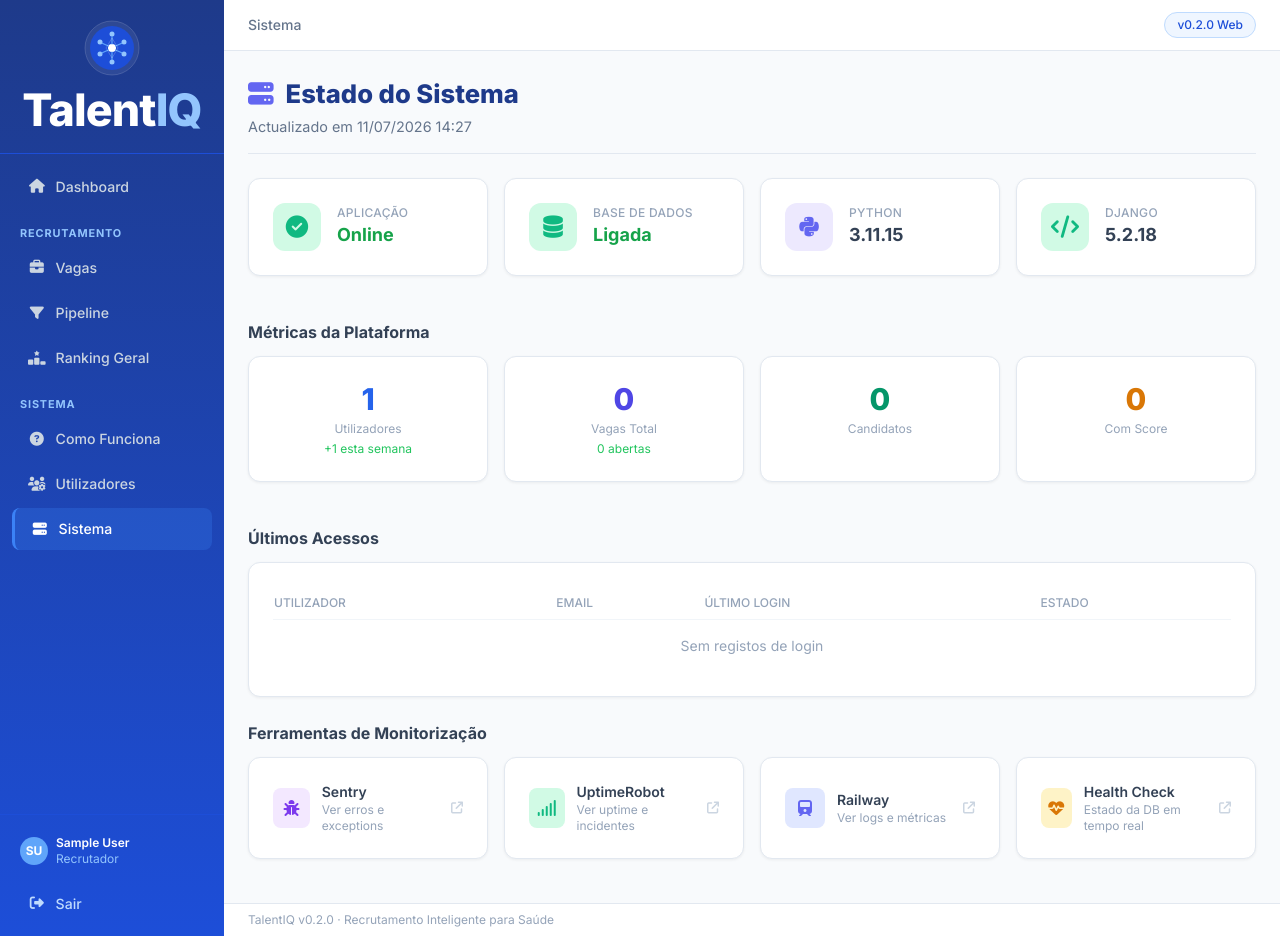
After one commit to Ngaspar20/TalentIQ-web, a Django app: page /sistema/ in a window 1280 px wide. The commit adds this page. Run offline with Django 5.2, Linux system fonts and the light colour scheme; the visitor is signed in with stand-in values (Sample User, id 1); data comes from the database, SQL or seed files in the repository; data that the repository does not hold is empty; some libraries are stand-ins or nearby versions.

Commit message:
Add Sistema dashboard with live metrics, last logins and monitoring links

```diff
--- /dev/null
+++ b/talentiq/system_views.py
@@ -0,0 +1,73 @@
+import sys
+import django
+from django.shortcuts import render
+from django.contrib.auth.decorators import login_required
+from django.db import connection
+from django.utils import timezone
+from datetime import timedelta
+
+from accounts.models import User, Organisation
+from vagas.models import Vaga
+from candidatos.models import Candidato
+
+
+@login_required
+def sistema_view(request):
+    if not request.user.is_superuser:
+        from django.http import HttpResponseForbidden
+        return HttpResponseForbidden()
+
+    # DB health
+    try:
+        connection.ensure_connection()
+        db_ok = True
+    except Exception:
+        db_ok = False
+
+    now = timezone.now()
+    ultimas_24h = now - timedelta(hours=24)
+    ultimos_7d = now - timedelta(days=7)
+
+    # Counts
+    total_utilizadores = User.objects.count()
+    total_vagas = Vaga.objects.count()
+    vagas_abertas = Vaga.objects.filter(estado="Aberta").count()
+    total_candidatos = Candidato.objects.count()
+    candidatos_com_score = Candidato.objects.filter(score_fit__isnull=False).count()
+    score_medio = None
+    if candidatos_com_score:
+        from django.db.models import Avg
+        score_medio = Candidato.objects.filter(score_fit__isnull=False).aggregate(Avg("score_fit"))["score_fit__avg"]
+        score_medio = round(score_medio, 1)
+
+    # Recent logins
+    ultimos_logins = User.objects.filter(
+        last_login__isnull=False
+    ).order_by("-last_login")[:8]
+
+    # New users last 7 days
+    novos_utilizadores = User.objects.filter(date_joined__gte=ultimos_7d).count()
+
+    # New candidates last 7 days
+    novos_candidatos = Candidato.objects.filter(created_at__gte=ultimos_7d).count()
+
+    # System info
+    python_version = sys.version.split(" ")[0]
+    django_version = django.__version__
+
+    ctx = {
+        "db_ok": db_ok,
+        "total_utilizadores": total_utilizadores,
+        "total_vagas": total_vagas,
+        "vagas_abertas": vagas_abertas,
+        "total_candidatos": total_candidatos,
+        "candidatos_com_score": candidatos_com_score,
+        "score_medio": score_medio,
+        "ultimos_logins": ultimos_logins,
+        "novos_utilizadores": novos_utilizadores,
+        "novos_candidatos": novos_candidatos,
+        "python_version": python_version,
+        "django_version": django_version,
+        "now": now,
+    }
+    return render(request, "sistema/sistema.html", ctx)
--- a/talentiq/urls.py
+++ b/talentiq/urls.py
@@ -5,6 +5,7 @@ from django.db import connection
 from .dashboard import dashboard
 from ajuda.views import ajuda_view
 from .gestao_views import utilizadores_list, utilizador_novo, utilizador_toggle, utilizador_reset_password, minha_senha
+from .system_views import sistema_view
 
 
 def health_check(request):
@@ -31,5 +32,6 @@ urlpatterns = [
     path("scoring/", include("scoring.urls")),
     path("pipeline/", include("pipeline.urls")),
     path("ajuda/", ajuda_view, name="ajuda"),
+    path("sistema/", sistema_view, name="sistema"),
     path("", dashboard, name="dashboard"),
 ]
--- a/templates/base.html
+++ b/templates/base.html
@@ -195,6 +195,11 @@
             <a href="/gestao/utilizadores/" class="sidebar-link {% if '/gestao/' in request.path %}active{% endif %}">
                 <i class="fa-solid fa-users-gear fa-fw"></i> Utilizadores
             </a>
+            {% if user.is_superuser %}
+            <a href="/sistema/" class="sidebar-link {% if '/sistema/' in request.path %}active{% endif %}">
+                <i class="fa-solid fa-server fa-fw"></i> Sistema
+            </a>
+            {% endif %}
         </nav>
 
         <!-- User info -->
--- /dev/null
+++ b/templates/sistema/sistema.html
@@ -0,0 +1,179 @@
+{% extends "base.html" %}
+{% block title %}Sistema{% endblock %}
+{% block breadcrumb %}Sistema{% endblock %}
+{% block content %}
+
+<div class="page-header">
+    <h1 class="flex items-center gap-3">
+        <i class="fa-solid fa-server" style="color:#6366f1;"></i> Estado do Sistema
+    </h1>
+    <p class="text-slate-500 text-sm mt-1">Actualizado em {{ now|date:"d/m/Y H:i" }}</p>
+</div>
+
+<!-- Status geral -->
+<div class="grid grid-cols-1 gap-4 mb-6" style="grid-template-columns: repeat(auto-fit, minmax(200px, 1fr));">
+
+    <!-- App -->
+    <div class="section-card flex items-center gap-4">
+        <div class="w-12 h-12 rounded-xl flex items-center justify-center" style="background:#d1fae5;">
+            <i class="fa-solid fa-circle-check" style="color:#10b981;font-size:1.4rem;"></i>
+        </div>
+        <div>
+            <div class="text-xs text-slate-400 font-medium uppercase tracking-wide">Aplicação</div>
+            <div class="text-lg font-bold text-green-600">Online</div>
+        </div>
+    </div>
+
+    <!-- Base de dados -->
+    <div class="section-card flex items-center gap-4">
+        <div class="w-12 h-12 rounded-xl flex items-center justify-center"
+             style="background:{% if db_ok %}#d1fae5{% else %}#fee2e2{% endif %};">
+            <i class="fa-solid fa-database"
+               style="color:{% if db_ok %}#10b981{% else %}#ef4444{% endif %};font-size:1.4rem;"></i>
+        </div>
+        <div>
+            <div class="text-xs text-slate-400 font-medium uppercase tracking-wide">Base de Dados</div>
+            <div class="text-lg font-bold {% if db_ok %}text-green-600{% else %}text-red-600{% endif %}">
+                {% if db_ok %}Ligada{% else %}Erro{% endif %}
+            </div>
+        </div>
+    </div>
+
+    <!-- Python -->
+    <div class="section-card flex items-center gap-4">
+        <div class="w-12 h-12 rounded-xl flex items-center justify-center" style="background:#ede9fe;">
+            <i class="fa-brands fa-python" style="color:#6366f1;font-size:1.4rem;"></i>
+        </div>
+        <div>
+            <div class="text-xs text-slate-400 font-medium uppercase tracking-wide">Python</div>
+            <div class="text-lg font-bold text-slate-700">{{ python_version }}</div>
+        </div>
+    </div>
+
+    <!-- Django -->
+    <div class="section-card flex items-center gap-4">
+        <div class="w-12 h-12 rounded-xl flex items-center justify-center" style="background:#d1fae5;">
+            <i class="fa-solid fa-code" style="color:#10b981;font-size:1.4rem;"></i>
+        </div>
+        <div>
+            <div class="text-xs text-slate-400 font-medium uppercase tracking-wide">Django</div>
+            <div class="text-lg font-bold text-slate-700">{{ django_version }}</div>
+        </div>
+    </div>
+
+</div>
+
+<!-- Métricas principais -->
+<h2 class="text-base font-bold text-slate-700 mb-3">Métricas da Plataforma</h2>
+<div class="grid grid-cols-2 gap-4 mb-6" style="grid-template-columns: repeat(auto-fit, minmax(160px, 1fr));">
+
+    <div class="section-card text-center">
+        <div class="text-3xl font-extrabold text-blue-600">{{ total_utilizadores }}</div>
+        <div class="text-xs text-slate-400 mt-1">Utilizadores</div>
+        {% if novos_utilizadores %}<div class="text-xs text-green-500 mt-1">+{{ novos_utilizadores }} esta semana</div>{% endif %}
+    </div>
+
+    <div class="section-card text-center">
+        <div class="text-3xl font-extrabold text-indigo-600">{{ total_vagas }}</div>
+        <div class="text-xs text-slate-400 mt-1">Vagas Total</div>
+        <div class="text-xs text-green-500 mt-1">{{ vagas_abertas }} abertas</div>
+    </div>
+
+    <div class="section-card text-center">
+        <div class="text-3xl font-extrabold text-emerald-600">{{ total_candidatos }}</div>
+        <div class="text-xs text-slate-400 mt-1">Candidatos</div>
+        {% if novos_candidatos %}<div class="text-xs text-green-500 mt-1">+{{ novos_candidatos }} esta semana</div>{% endif %}
+    </div>
+
+    <div class="section-card text-center">
+        <div class="text-3xl font-extrabold text-amber-600">{{ candidatos_com_score }}</div>
+        <div class="text-xs text-slate-400 mt-1">Com Score</div>
+        {% if score_medio %}<div class="text-xs text-slate-500 mt-1">Média: {{ score_medio }}/100</div>{% endif %}
+    </div>
+
+</div>
+
+<!-- Últimos logins -->
+<h2 class="text-base font-bold text-slate-700 mb-3">Últimos Acessos</h2>
+<div class="section-card">
+    <table class="w-full text-sm">
+        <thead>
+            <tr class="text-xs text-slate-400 uppercase border-b border-slate-100">
+                <th class="text-left py-2 font-medium">Utilizador</th>
+                <th class="text-left py-2 font-medium">Email</th>
+                <th class="text-left py-2 font-medium">Último Login</th>
+                <th class="text-left py-2 font-medium">Estado</th>
+            </tr>
+        </thead>
+        <tbody>
+            {% for u in ultimos_logins %}
+            <tr class="border-b border-slate-50 hover:bg-slate-50">
+                <td class="py-2 font-medium text-slate-700">{{ u.get_full_name|default:u.email }}</td>
+                <td class="py-2 text-slate-500">{{ u.email }}</td>
+                <td class="py-2 text-slate-500">{{ u.last_login|date:"d/m/Y H:i" }}</td>
+                <td class="py-2">
+                    {% if u.is_active %}
+                    <span class="text-xs px-2 py-0.5 rounded-full bg-green-100 text-green-700">Activo</span>
+                    {% else %}
+                    <span class="text-xs px-2 py-0.5 rounded-full bg-red-100 text-red-700">Inactivo</span>
+                    {% endif %}
+                </td>
+            </tr>
+            {% empty %}
+            <tr><td colspan="4" class="py-4 text-center text-slate-400">Sem registos de login</td></tr>
+            {% endfor %}
+        </tbody>
+    </table>
+</div>
+
+<!-- Links externos -->
+<h2 class="text-base font-bold text-slate-700 mt-6 mb-3">Ferramentas de Monitorização</h2>
+<div class="grid gap-4" style="grid-template-columns: repeat(auto-fit, minmax(200px, 1fr));">
+
+    <a href="https://sentry.io" target="_blank" class="section-card flex items-center gap-3 hover:shadow-md transition-shadow" style="text-decoration:none;">
+        <div class="w-10 h-10 rounded-lg flex items-center justify-center" style="background:#f3e8ff;">
+            <i class="fa-solid fa-bug" style="color:#7c3aed;"></i>
+        </div>
+        <div>
+            <div class="font-semibold text-slate-700 text-sm">Sentry</div>
+            <div class="text-xs text-slate-400">Ver erros e exceptions</div>
+        </div>
+        <i class="fa-solid fa-arrow-up-right-from-square ml-auto text-slate-300 text-xs"></i>
+    </a>
+
+    <a href="https://uptimerobot.com" target="_blank" class="section-card flex items-center gap-3 hover:shadow-md transition-shadow" style="text-decoration:none;">
+        <div class="w-10 h-10 rounded-lg flex items-center justify-center" style="background:#d1fae5;">
+            <i class="fa-solid fa-signal" style="color:#10b981;"></i>
+        </div>
+        <div>
+            <div class="font-semibold text-slate-700 text-sm">UptimeRobot</div>
+            <div class="text-xs text-slate-400">Ver uptime e incidentes</div>
+        </div>
+        <i class="fa-solid fa-arrow-up-right-from-square ml-auto text-slate-300 text-xs"></i>
+    </a>
+
+    <a href="https://railway.app" target="_blank" class="section-card flex items-center gap-3 hover:shadow-md transition-shadow" style="text-decoration:none;">
+        <div class="w-10 h-10 rounded-lg flex items-center justify-center" style="background:#e0e7ff;">
+            <i class="fa-solid fa-train" style="color:#6366f1;"></i>
+        </div>
+        <div>
+            <div class="font-semibold text-slate-700 text-sm">Railway</div>
+            <div class="text-xs text-slate-400">Ver logs e métricas</div>
+        </div>
+        <i class="fa-solid fa-arrow-up-right-from-square ml-auto text-slate-300 text-xs"></i>
+    </a>
+
+    <a href="/health/" target="_blank" class="section-card flex items-center gap-3 hover:shadow-md transition-shadow" style="text-decoration:none;">
+        <div class="w-10 h-10 rounded-lg flex items-center justify-center" style="background:#fef3c7;">
+            <i class="fa-solid fa-heart-pulse" style="color:#d97706;"></i>
+        </div>
+        <div>
+            <div class="font-semibold text-slate-700 text-sm">Health Check</div>
+            <div class="text-xs text-slate-400">Estado da DB em tempo real</div>
+        </div>
+        <i class="fa-solid fa-arrow-up-right-from-square ml-auto text-slate-300 text-xs"></i>
+    </a>
+
+</div>
+
+{% endblock %}
```
